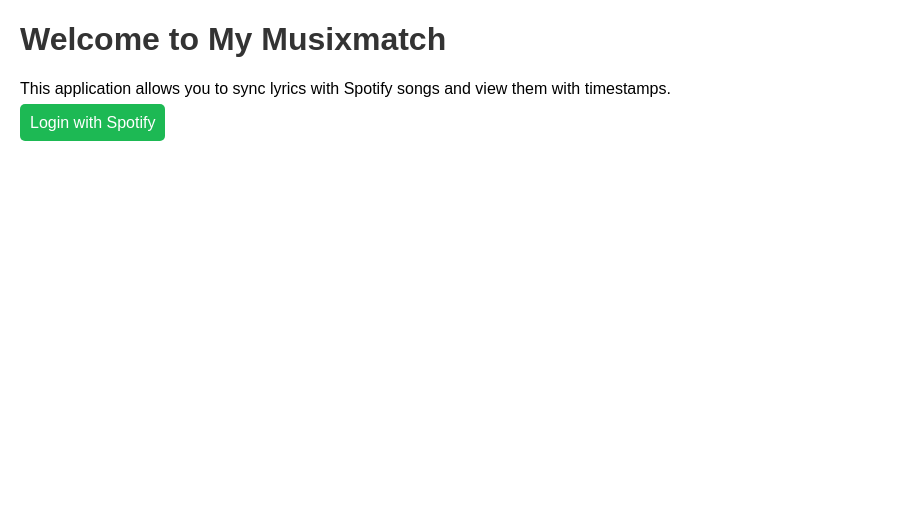
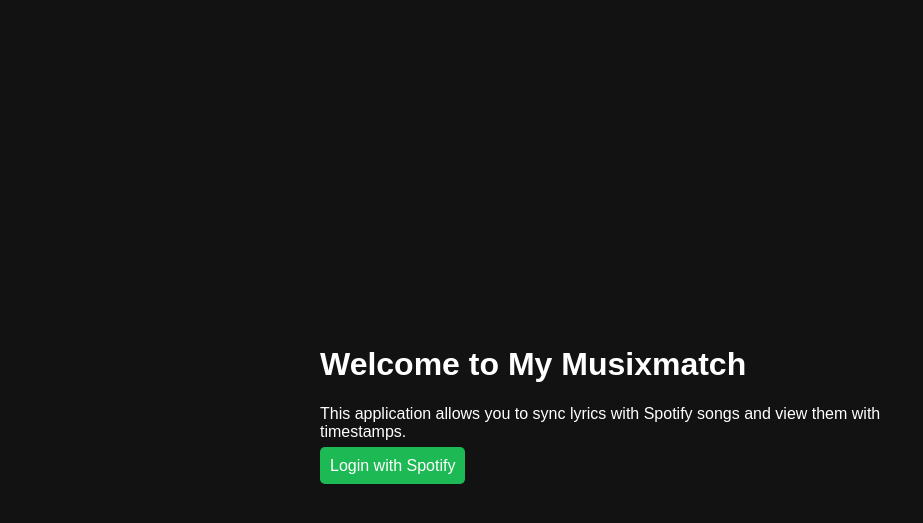
Before and after one commit to danielkorkin/muse-sync, a Flask app: page / in a window 1280 px wide. Shown: the top 523 px of the page, without its empty margins (0-923 px from the left). Run offline with Flask 3, Linux system fonts and the light colour scheme.

Commit message:
Added UI

```diff
--- a/app/app.py
+++ b/app/app.py
@@ -55,6 +55,8 @@ def sync():
         return redirect(url_for('login'))
 
     current_track = sp.current_playback()
+    if not current_track or not current_track['is_playing']:
+        return "No song currently playing", 404
     song_id = current_track['item']['id']
     song_name = current_track['item']['name']
     artists = ', '.join([artist['name'] for artist in current_track['item']['artists']])
--- a/app/static/style.css
+++ b/app/static/style.css
@@ -1,10 +1,15 @@
 body {
-    font-family: Arial, sans-serif;
+    font-family: sans-serif, sans-serif;
     margin: 20px;
+    background-color: #121212;
 }
 
 h1 {
-    color: #333;
+    color: #ffffff;
+}
+
+p {
+    color: #ffffff;
 }
 
 #lyricsContainer {
@@ -36,3 +41,16 @@ button, .button {
 button:hover, .button:hover {
     background-color: #1ed760;
 }
+
+.center {
+    justify-content: center;
+    align-items: center;
+    position: absolute;
+    left: 50%;
+    top: 50%;
+    -moz-transform: translate(-50%, -50%); /* Firefox */
+    -ms-transform: translate(-50%, -50%);  /* IE 9 */
+    -webkit-transform: translate(-50%, -50%); /* Safari and Chrome*/
+    -o-transform: translate(-50%, -50%); /* Opera */
+    transform: translate(-50%, -50%);
+}
--- a/app/templates/index.html
+++ b/app/templates/index.html
@@ -6,8 +6,10 @@
     <link rel="stylesheet" href="{{ url_for('static', filename='style.css') }}">
 </head>
 <body>
-    <h1>Welcome to My Musixmatch</h1>
-    <p>This application allows you to sync lyrics with Spotify songs and view them with timestamps.</p>
-    <a href="{{ url_for('login') }}" class="button">Login with Spotify</a>
+    <div class="center">
+        <h1>Welcome to My Musixmatch</h1>
+        <p>This application allows you to sync lyrics with Spotify songs and view them with timestamps.</p>
+        <a href="{{ url_for('login') }}" class="button">Login with Spotify</a>
+    </div>
 </body>
 </html>
```
